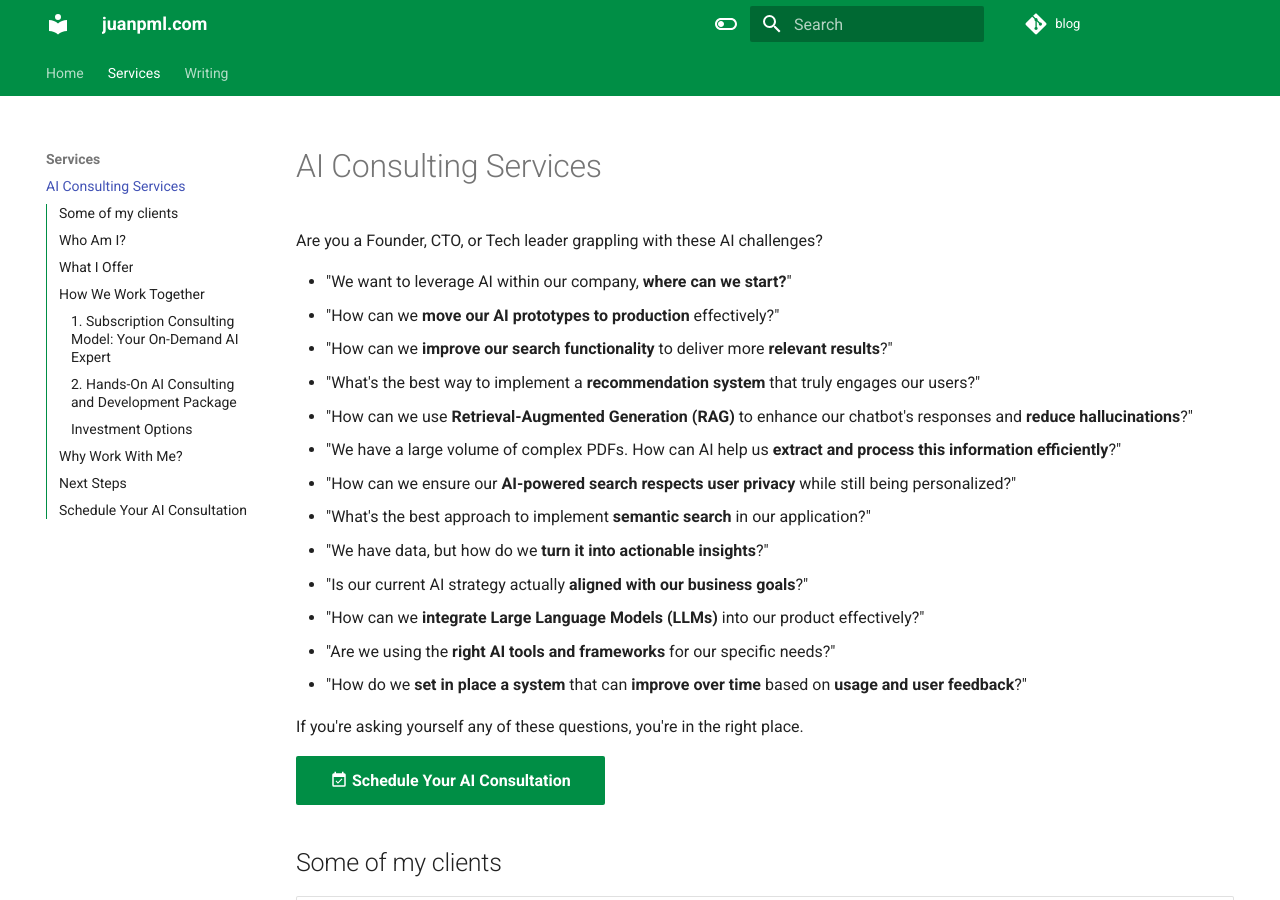
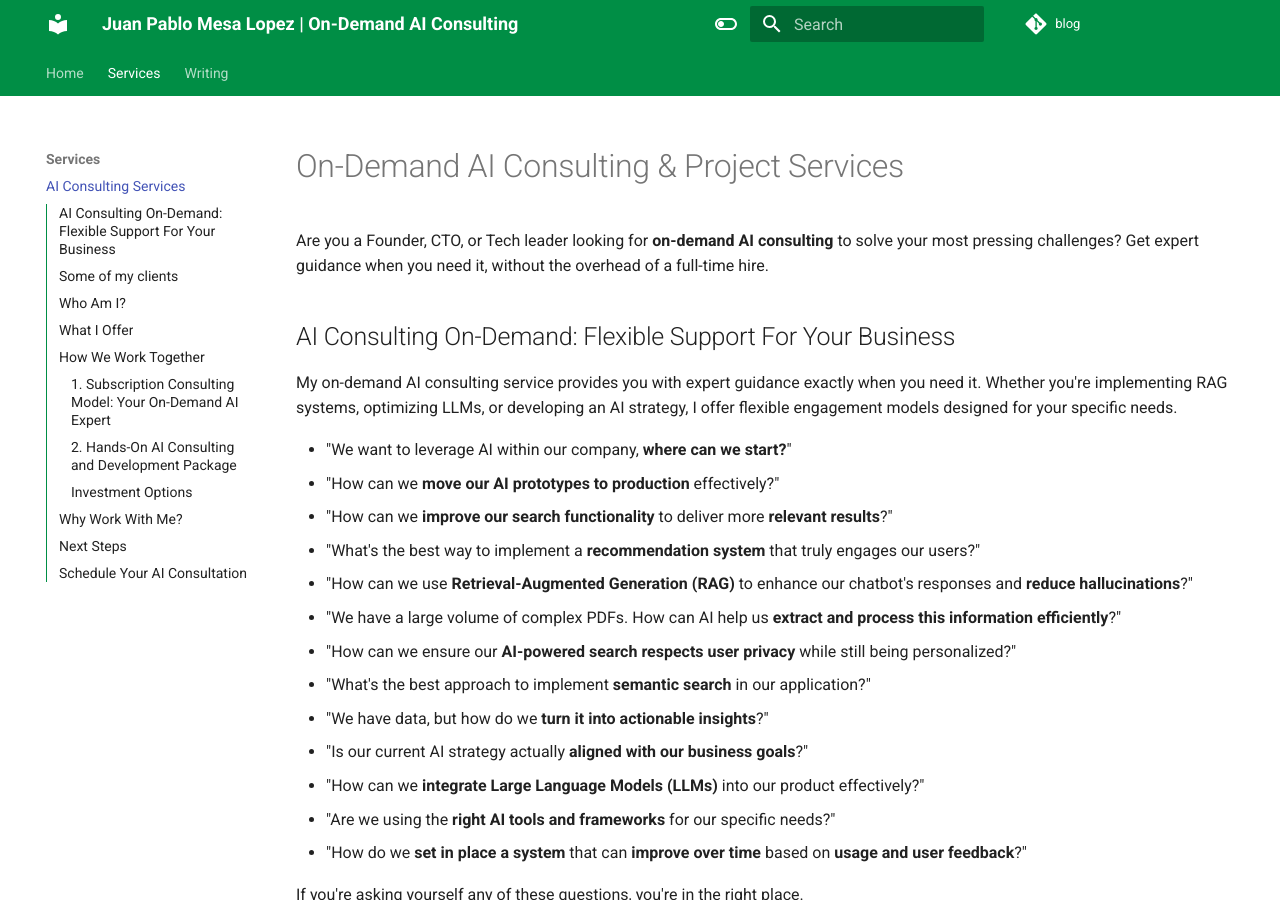
Before and after one commit to mesax1/blog, an MkDocs documentation site: the page built from docs/services.md, in a window 1280 px wide and 900 px high. Built offline with MkDocs 1.6.1 and Material for MkDocs 9.7.7, drawn with Linux system fonts in a browser that asks for light colours; comment, search, counter and statistics services are not loaded.

Commit message:
Updated index, mkdocsyml, and services to improve SEO a bit

```diff
--- a/docs/services.md
+++ b/docs/services.md
@@ -1,6 +1,10 @@
-# AI Consulting Services
+# On-Demand AI Consulting & Project Services
 
-Are you a Founder, CTO, or Tech leader grappling with these AI challenges?
+Are you a Founder, CTO, or Tech leader looking for **on-demand AI consulting** to solve your most pressing challenges? Get expert guidance when you need it, without the overhead of a full-time hire.
+
+## AI Consulting On-Demand: Flexible Support For Your Business
+
+My on-demand AI consulting service provides you with expert guidance exactly when you need it. Whether you're implementing RAG systems, optimizing LLMs, or developing an AI strategy, I offer flexible engagement models designed for your specific needs.
 
 *   "We want to leverage AI within our company, **where can we start?**"
 *   "How can we **move our AI prototypes to production** effectively?"
--- a/mkdocs.yml
+++ b/mkdocs.yml
@@ -1,7 +1,6 @@
-site_name: juanpml.com
+site_name: Juan Pablo Mesa Lopez | On-Demand AI Consulting
 site_author: Juan Pablo Mesa Lopez
-site_description: >-
-  Applied AI Consulting, ML, LLMs, RAG, and more.
+site_description: Expert on-demand AI consulting services specializing in LLMs, RAG systems, and AI strategy for businesses of all sizes.
 
 repo_name: blog
 repo_url: https://github.com/mesax1/blog/
@@ -82,6 +81,8 @@ extra:
       link: https://twitter.com/juanpml_
     - icon: fontawesome/brands/linkedin
       link: https://www.linkedin.com/in/juan-pablo-mesa-lopez-1633b8148/
+
+
   analytics:
     provider: google
     property: G-STKB6SZ61Y
```
Also changed, not shown: docs/index.md (+1 -1 lines).
